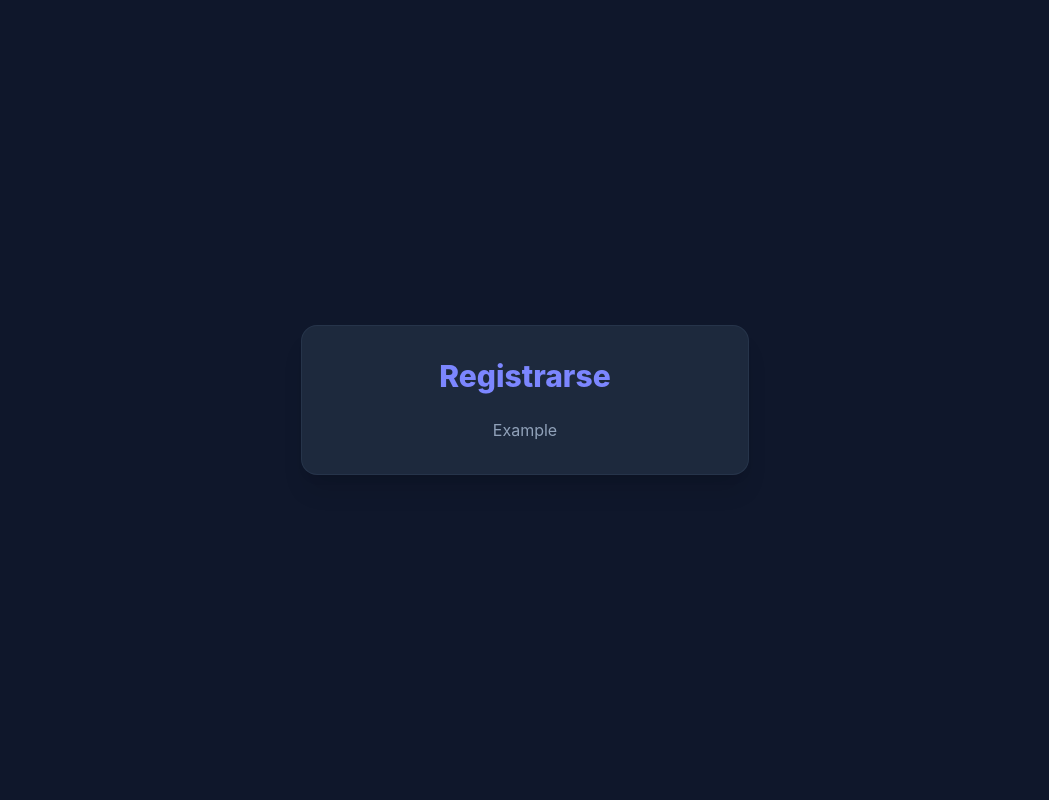
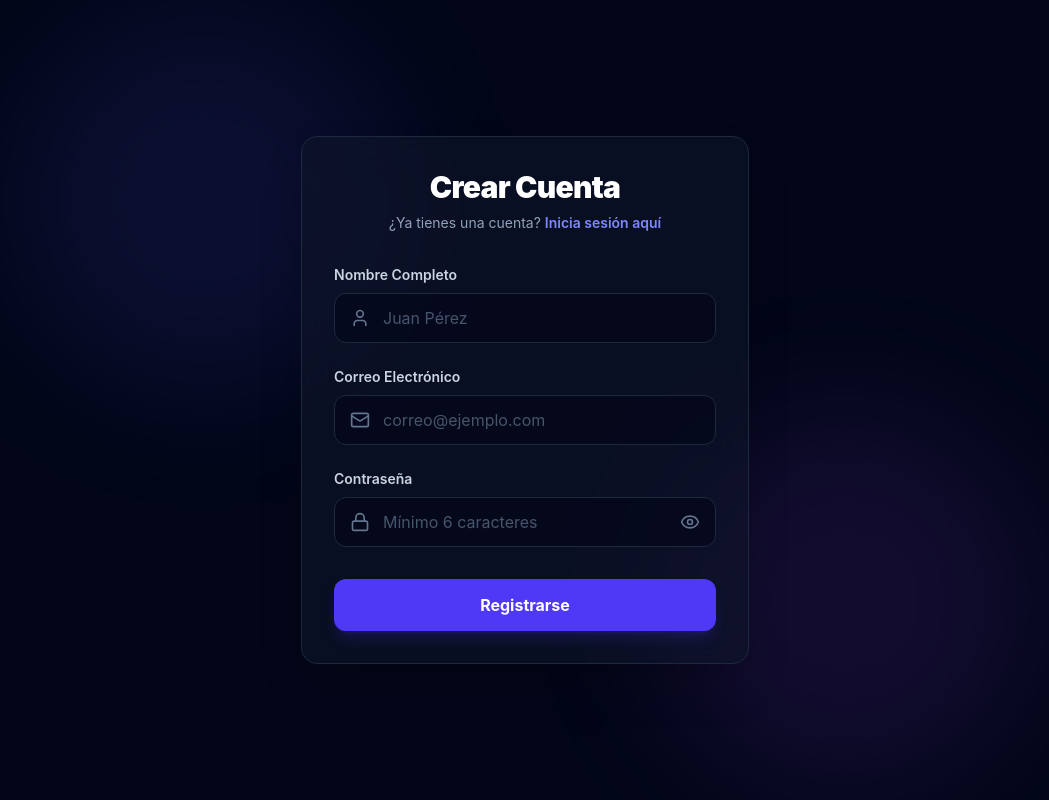
Before and after one commit to jhonr1vera/fullstack-test, a React (Vite) app in the folder frontend/: page /register in a window 1280 px wide. Shown: the whole page, without its empty margins (115-1164 px from the left). Built offline with nearby package versions, Linux system fonts and the light colour scheme; no server answers.

Commit message:
feat: complete register view

```diff
--- a/frontend/src/pages/RegisterPage.tsx
+++ b/frontend/src/pages/RegisterPage.tsx
@@ -1,9 +1,232 @@
+import { useState } from 'react';
+import { useNavigate, Link } from 'react-router-dom';
+import { User as UserIcon, Mail, Lock, Eye, EyeOff, AlertCircle } from 'lucide-react';
+import { useAuth, type User } from '../context/AuthContext.js';
+import { api } from '../services/api.js';
+import { AUTH_TEXTS } from '../constants/auth.js';
+import { VALIDATION_TEXTS } from '../constants/validators.js';
+import { handleEnterTransition } from '../shared/utils/keyboard.js';
+
+interface ValidationErrors {
+  name?: string;
+  email?: string;
+  password?: string;
+}
+
 export default function RegisterPage() {
+  const navigate = useNavigate();
+  const { login } = useAuth();
+
+  const [name, setName] = useState('');
+  const [email, setEmail] = useState('');
+  const [password, setPassword] = useState('');
+  const [showPassword, setShowPassword] = useState(false);
+  const [isLoading, setIsLoading] = useState(false);
+
+  // Estados de errores
+  const [validationErrors, setValidationErrors] = useState<ValidationErrors>({});
+  const [serverError, setServerError] = useState<string | null>(null);
+
+  // Validamos formato de correo electrónico
+  const isValidEmail = (val: string): boolean => {
+    const emailRegex = /^[^\s@]+@[^\s@]+\.[^\s@]+$/;
+    return emailRegex.test(val);
+  };
+
+  // Validamos campos del formulario en el cliente
+  const validateForm = (): boolean => {
+    const errors: ValidationErrors = {};
+
+    if (!name.trim()) {
+      errors.name = VALIDATION_TEXTS.nameRequired;
+    }
+
+    if (!email.trim()) {
+      errors.email = VALIDATION_TEXTS.requiredField;
+    } else if (!isValidEmail(email)) {
+      errors.email = VALIDATION_TEXTS.invalidEmail;
+    }
+
+    if (!password) {
+      errors.password = VALIDATION_TEXTS.requiredField;
+    } else if (password.length < 6) {
+      errors.password = VALIDATION_TEXTS.passwordLength;
+    }
+
+    setValidationErrors(errors);
+    return Object.keys(errors).length === 0;
+  };
+
+  const handleSubmit = async (e: React.FormEvent<HTMLFormElement>) => {
+    e.preventDefault();
+    setServerError(null);
+    setValidationErrors({});
+
+    if (!validateForm()) {
+      return;
+    }
+
+    setIsLoading(true);
+
+    try {
+      await api.post('/auth/register', {
+        nombre: name,
+        email,
+        password,
+      });
+
+      // Iniciamos sesión automáticamente tras un registro exitoso
+      await api.post('/auth/login', {
+        email,
+        password,
+      });
+
+      const userResponse = await api.get<User>('/auth/me');
+      login(userResponse.data);
+
+      navigate('/inmuebles');
+    } catch (error: any) {
+      const message = error?.response?.data?.message || 'Error al conectar con el servidor';
+      setServerError(message);
+    } finally {
+      setIsLoading(false);
+    }
+  };
+
   return (
-    <div className="min-h-screen flex items-center justify-center bg-slate-900 text-white p-4">
-      <div className="w-full max-w-md bg-slate-800 rounded-2xl shadow-xl p-8 border border-slate-700/50">
-        <h2 className="text-3xl font-bold mb-6 text-center text-indigo-400 font-extrabold">Registrarse</h2>
-        <p className="text-slate-400 text-center">Example</p>
+    <div className="min-h-screen flex items-center justify-center bg-slate-950 text-white p-4 relative overflow-hidden">
+      <div className="absolute top-1/4 left-1/4 w-96 h-96 bg-indigo-500/10 rounded-full blur-3xl -translate-x-1/2 -translate-y-1/2 pointer-events-none"></div>
+      <div className="absolute bottom-1/4 right-1/4 w-96 h-96 bg-purple-500/10 rounded-full blur-3xl translate-x-1/2 translate-y-1/2 pointer-events-none"></div>
+
+      <div className="w-full max-w-md bg-slate-900/60 backdrop-blur-xl rounded-2xl border border-slate-800 shadow-2xl p-8 z-10">
+        <div className="text-center mb-8">
+          <h2 className="text-3xl font-black tracking-tight text-white mb-2">
+            {AUTH_TEXTS.register.title}
+          </h2>
+          <p className="text-slate-400 text-sm">
+            {AUTH_TEXTS.register.hasAccountText}{' '}
+            <Link to="/login" className="text-indigo-400 hover:text-indigo-300 font-semibold transition-colors duration-200">
+              {AUTH_TEXTS.register.loginLink}
+            </Link>
+          </p>
+        </div>
+
+        {/* Alerta de error del servidor */}
+        {serverError && (
+          <div className="mb-6 flex items-start gap-3 bg-red-950/40 border border-red-900/50 rounded-xl p-4 text-red-300 text-sm">
+            <AlertCircle className="w-5 h-5 shrink-0 text-red-400 mt-0.5" />
+            <span>{serverError}</span>
+          </div>
+        )}
+
+        <form onSubmit={handleSubmit} className="space-y-6">
+          {/* Campo: Nombre Completo */}
+          <div className="space-y-2">
+            <label className="text-sm font-semibold text-slate-300 block">
+              {AUTH_TEXTS.register.nameLabel}
+            </label>
+            <div className="relative">
+              <UserIcon className="absolute left-4 top-1/2 -translate-y-1/2 w-5 h-5 text-slate-500" />
+              <input
+                id="name-input"
+                type="text"
+                value={name}
+                onChange={(e) => setName(e.target.value)}
+                onKeyDown={(e) => handleEnterTransition(e, 'email-input')}
+                placeholder={AUTH_TEXTS.register.namePlaceholder}
+                disabled={isLoading}
+                className={`w-full bg-slate-950/60 border ${
+                  validationErrors.name ? 'border-red-500 focus:ring-red-500/20' : 'border-slate-800 focus:border-indigo-500 focus:ring-indigo-500/20'
+                } rounded-xl pl-12 pr-4 py-3 text-white placeholder-slate-600 focus:outline-none focus:ring-4 transition-all duration-200`}
+              />
+            </div>
+            {validationErrors.name && (
+              <p className="text-red-400 text-xs font-medium flex items-center gap-1.5 mt-1">
+                <AlertCircle className="w-3.5 h-3.5" />
+                {validationErrors.name}
+              </p>
+            )}
+          </div>
+
+          {/* Campo: Correo Electrónico */}
+          <div className="space-y-2">
+            <label className="text-sm font-semibold text-slate-300 block">
+              {AUTH_TEXTS.register.emailLabel}
+            </label>
+            <div className="relative">
+              <Mail className="absolute left-4 top-1/2 -translate-y-1/2 w-5 h-5 text-slate-500" />
+              <input
+                id="email-input"
+                type="email"
+                value={email}
+                onChange={(e) => setEmail(e.target.value)}
+                onKeyDown={(e) => handleEnterTransition(e, 'password-input')}
+                placeholder={AUTH_TEXTS.register.emailPlaceholder}
+                disabled={isLoading}
+                className={`w-full bg-slate-950/60 border ${
+                  validationErrors.email ? 'border-red-500 focus:ring-red-500/20' : 'border-slate-800 focus:border-indigo-500 focus:ring-indigo-500/20'
+                } rounded-xl pl-12 pr-4 py-3 text-white placeholder-slate-600 focus:outline-none focus:ring-4 transition-all duration-200`}
+              />
+            </div>
+            {validationErrors.email && (
+              <p className="text-red-400 text-xs font-medium flex items-center gap-1.5 mt-1">
+                <AlertCircle className="w-3.5 h-3.5" />
+                {validationErrors.email}
+              </p>
+            )}
+          </div>
+
+          {/* Campo: Contraseña */}
+          <div className="space-y-2">
+            <label className="text-sm font-semibold text-slate-300 block">
+              {AUTH_TEXTS.register.passwordLabel}
+            </label>
+            <div className="relative">
+              <Lock className="absolute left-4 top-1/2 -translate-y-1/2 w-5 h-5 text-slate-500" />
+              <input
+                id="password-input"
+                type={showPassword ? 'text' : 'password'}
+                value={password}
+                onChange={(e) => setPassword(e.target.value)}
+                placeholder={AUTH_TEXTS.register.passwordPlaceholder}
+                disabled={isLoading}
+                className={`w-full bg-slate-950/60 border ${
+                  validationErrors.password ? 'border-red-500 focus:ring-red-500/20' : 'border-slate-800 focus:border-indigo-500 focus:ring-indigo-500/20'
+                } rounded-xl pl-12 pr-12 py-3 text-white placeholder-slate-600 focus:outline-none focus:ring-4 transition-all duration-200`}
+              />
+              <button
+                type="button"
+                onClick={() => setShowPassword(!showPassword)}
+                disabled={isLoading}
+                className="absolute right-4 top-1/2 -translate-y-1/2 text-slate-500 hover:text-slate-300 transition-colors"
+              >
+                {showPassword ? <EyeOff className="w-5 h-5" /> : <Eye className="w-5 h-5" />}
+              </button>
+            </div>
+            {validationErrors.password && (
+              <p className="text-red-400 text-xs font-medium flex items-center gap-1.5 mt-1">
+                <AlertCircle className="w-3.5 h-3.5" />
+                {validationErrors.password}
+              </p>
+            )}
+          </div>
+
+          {/* Botón de envío */}
+          <button
+            type="submit"
+            disabled={isLoading}
+            className="w-full bg-indigo-600 hover:bg-indigo-500 active:bg-indigo-700 text-white font-bold py-3.5 rounded-xl transition-all duration-200 focus:outline-none focus:ring-4 focus:ring-indigo-500/20 disabled:opacity-50 disabled:cursor-not-allowed flex items-center justify-center shadow-lg shadow-indigo-600/20 mt-8"
+          >
+            {isLoading ? (
+              <div className="flex items-center gap-2">
+                <div className="w-5 h-5 border-2 border-white border-t-transparent rounded-full animate-spin"></div>
+                <span>{AUTH_TEXTS.register.loading}</span>
+              </div>
+            ) : (
+              AUTH_TEXTS.register.submitButton
+            )}
+          </button>
+        </form>
       </div>
     </div>
   );
```
